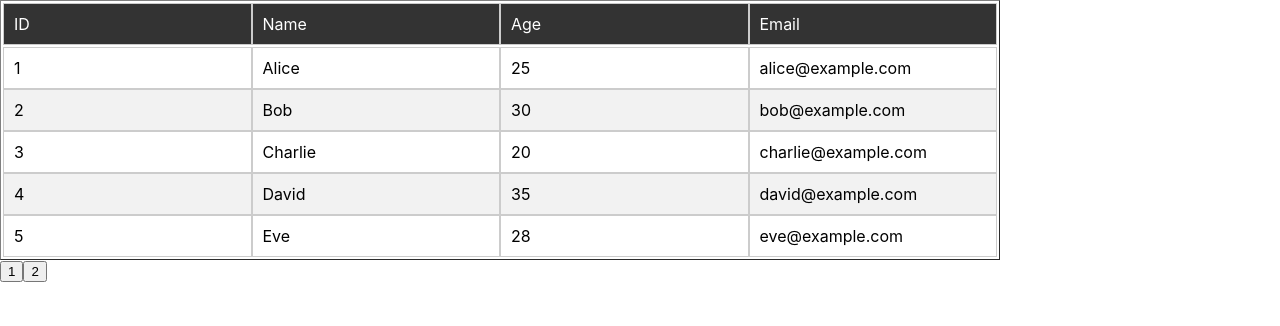
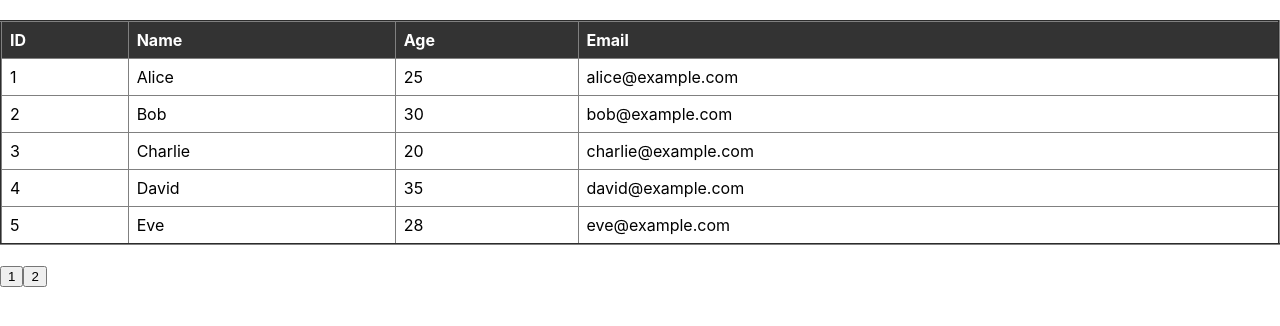
Before and after one commit to yhyancy/React_table_demo, a React (Create React App) app: page / in a window 1280 px wide. Shown: the top 326 px of the page. Built offline with nearby package versions, Linux system fonts and the light colour scheme.

Commit message:
Revert "modify fileName"
This reverts commit 80977cea81151c6c15d1af2ed6dd2eba593fe281.

```diff
--- a/src/App.js
+++ b/src/App.js
@@ -1,20 +1,20 @@
 import Table from "./components/Table/index.tsx";
-import "./App.css";
+import './App.css'
 
 const columns = [
-  { key: "id", title: "ID", sortable: true },
-  { key: "name", title: "Name", sortable: true },
-  { key: "age", title: "Age", sortable: true },
-  { key: "email", title: "Email", sortable: true },
+  { header: 'ID', accessor: 'id', sortable: true },
+  { header: 'Name', accessor: 'name',sortable: true },
+  { header: 'Age', accessor: 'age', sortable: true },
+  { header: 'Email', accessor: 'email' },
 ];
 
 const data = [
-  { id: 1, name: "Alice", age: 25, email: "alice@example.com" },
-  { id: 2, name: "Bob", age: 30, email: "bob@example.com" },
-  { id: 3, name: "Charlie", age: 20, email: "charlie@example.com" },
-  { id: 4, name: "David", age: 35, email: "david@example.com" },
-  { id: 5, name: "Eve", age: 28, email: "eve@example.com" },
-  { id: 6, name: "Frank", age: 22, email: "frank@example.com" },
+  { id: 1, name: 'Alice', age: 25, email: 'alice@example.com' },
+  { id: 2, name: 'Bob', age: 30, email: 'bob@example.com' },
+  { id: 3, name: 'Charlie', age: 20, email: 'charlie@example.com' },
+  { id: 4, name: 'David', age: 35, email: 'david@example.com' },
+  { id: 5, name: 'Eve', age: 28, email: 'eve@example.com' },
+  { id: 6, name: 'Frank', age: 22, email: 'frank@example.com' },
 ];
 
 function App() {
--- a/src/components/Table/index.css
+++ b/src/components/Table/index.css
@@ -1,9 +1,20 @@
-thead {
-  background-color: #333;
-  color: #fff;
+table {
+    border-collapse: collapse;
+    width: 100%;
+    margin: 20px 0;
+  }
+
+th, td {
+    text-align: left;
+    padding: 8px;
 }
 
-.row {
+th {
+    background-color: #333;
+    color: #fff;
+}
+
+/* .row {
   display: flex;
   flex-direction: row;
 }
@@ -20,4 +31,4 @@ tbody .row:nth-child(even) {
 
 tbody .row:hover {
   background-color: #ddd;
-}
+} */
--- a/src/components/Table/index.tsx
+++ b/src/components/Table/index.tsx
@@ -1,9 +1,9 @@
 import React, { useState } from "react";
-import "./index.css";
+import './index.css'
 
 interface TableColumn {
-  key: string;
-  title: string;
+  header: string;
+  accessor: string;
   sortable?: boolean;
 }
 
@@ -23,7 +23,6 @@ const Table: React.FC<TableProps> = ({
   columns,
   data,
   pageSize = 5,
-  fixedColumns = 0,
 }) => {
   const [sortColumn, setSortColumn] = useState<TableColumn | null>(null);
   const [sortOrder, setSortOrder] = useState<SortOrder>(SortOrder.ASCENDING);
@@ -31,8 +30,8 @@ const Table: React.FC<TableProps> = ({
 
   const sortedData = sortColumn
     ? [...data].sort((a, b) => {
-        const aValue = a[sortColumn.key];
-        const bValue = b[sortColumn.key];
+        const aValue = a[sortColumn.accessor];
+        const bValue = b[sortColumn.accessor];
         if (aValue === bValue) return 0;
         const result = aValue < bValue ? -1 : 1;
         return sortOrder === SortOrder.ASCENDING ? result : -result;
@@ -42,26 +41,24 @@ const Table: React.FC<TableProps> = ({
   const startIndex = (currentPage - 1) * pageSize;
   const endIndex = Math.min(startIndex + pageSize, sortedData.length);
   const pageData = sortedData.slice(startIndex, endIndex);
-  const fixedColumnsData = pageData.slice(0, fixedColumns);
-  const scrollableColumnsData = pageData.slice(fixedColumns);
+  // const fixedColumnsData = pageData.slice(0, fixedColumns);
+  // const scrollableColumnsData = pageData.slice(fixedColumns);
 
 
   const renderTableHeader = () => {
     return (
       <thead>
-        <div className="row">
           {columns.map((column) => (
-            <div
-              key={column.key}
-              className={column.sortable ? "cell" : undefined}
+            <th
+              key={column.accessor}
+              className={column.sortable ? "sortable" : undefined}
               onClick={() => handleSort(column)}
             >
-              {column.title}
+              {column.header}
               {sortColumn === column &&
                 (sortOrder === SortOrder.ASCENDING ? " ▲" : " ▼")}
-            </div>
+            </th>
           ))}
-        </div>
       </thead>
     );
   };
@@ -69,28 +66,14 @@ const Table: React.FC<TableProps> = ({
   const renderTableBody = () => {
     return (
       <tbody>
-        {/* left fixed column */}
-        {fixedColumnsData.map((row) => (
-          <div key={row.id} className="row">
-            {columns.slice(0, fixedColumns).map((column) => (
-                <div key={column.key} className="cell">
-                  {row[column.key]}
-                </div>
+        {pageData.map((row) => (
+          <tr key={row.id}>
+            {columns.map((column) => (
+              <td key={column.accessor}>{row[column.accessor]}</td>
             ))}
-          </div>
+          </tr>
         ))}
-        {/* scrollable column */}
-        <div className="scrollable">
-          {scrollableColumnsData.map((row) => (
-            <div key={row.id} className="row">
-              {columns.slice(fixedColumns).map((column) => (
-                <div key={column.key} className="cell">
-                  {row[column.key]}
-                </div>
-              ))}
-            </div>
-          ))}
-        </div>
+
       </tbody>
     );
   };
@@ -135,7 +118,7 @@ const Table: React.FC<TableProps> = ({
   return (
     <div className="table-container">
       {/* Render the table UI */}
-      <table border={1} width="1000px">
+      <table border={2}>
         {renderTableHeader()}
         {renderTableBody()}
       </table>
```
